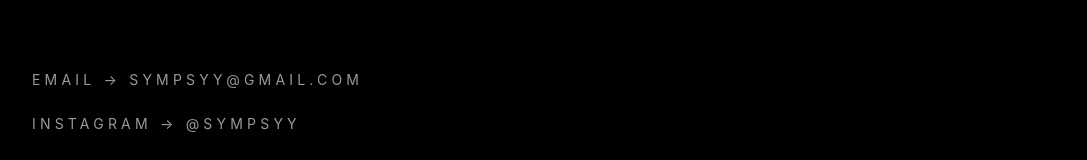
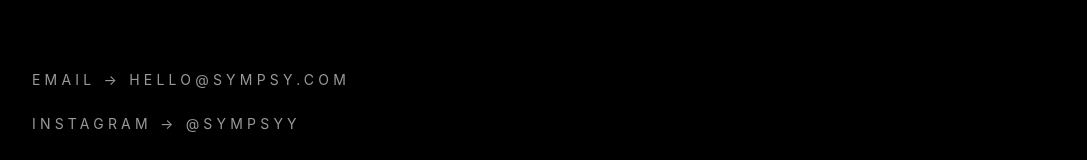
Before and after one commit to sympsy/sympsy-portfolio-v2, a Next.js app: page / in a window 1280 px wide. Shown: the part 3066-3226 px from the top of the page, without its empty margins (16-1103 px from the left). Built offline with nearby package versions, Linux system fonts and the light colour scheme; a web font is replaced by a local one.

Commit message:
Email Fix

```diff
--- a/components/Contact.tsx
+++ b/components/Contact.tsx
@@ -62,7 +62,7 @@ export default function Contact() {
               transition
             "
           >
-            Email → sympsyy@gmail.com
+            Email → hello@sympsy.com
           </a>
 
 
```
